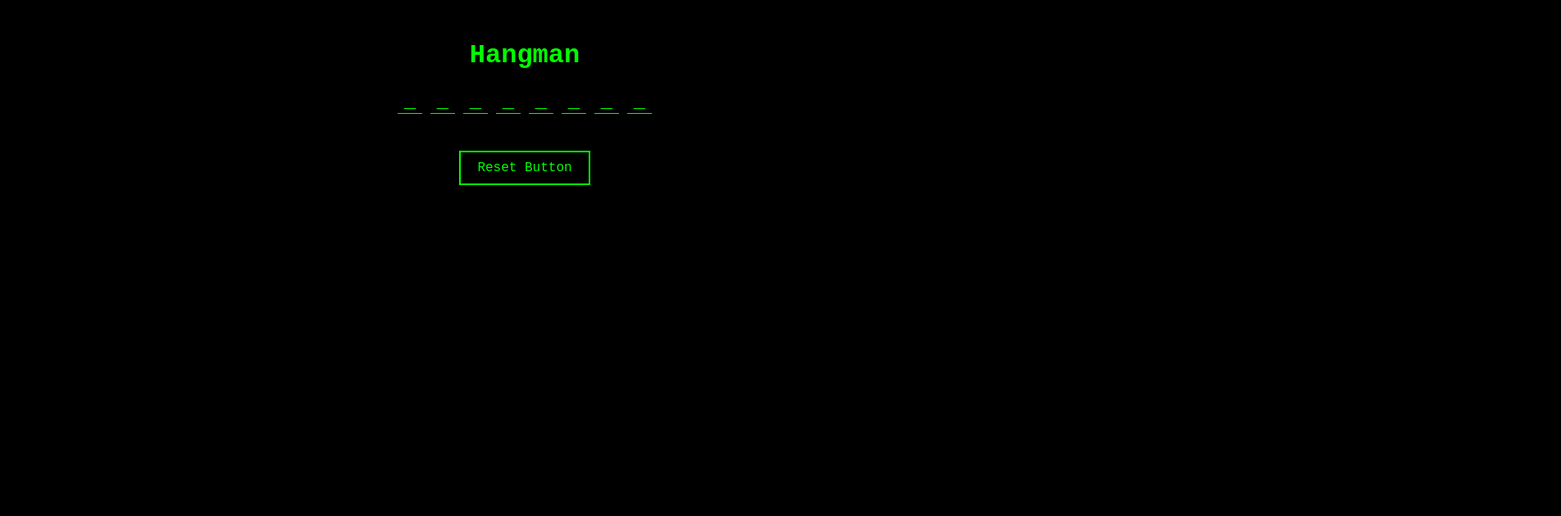
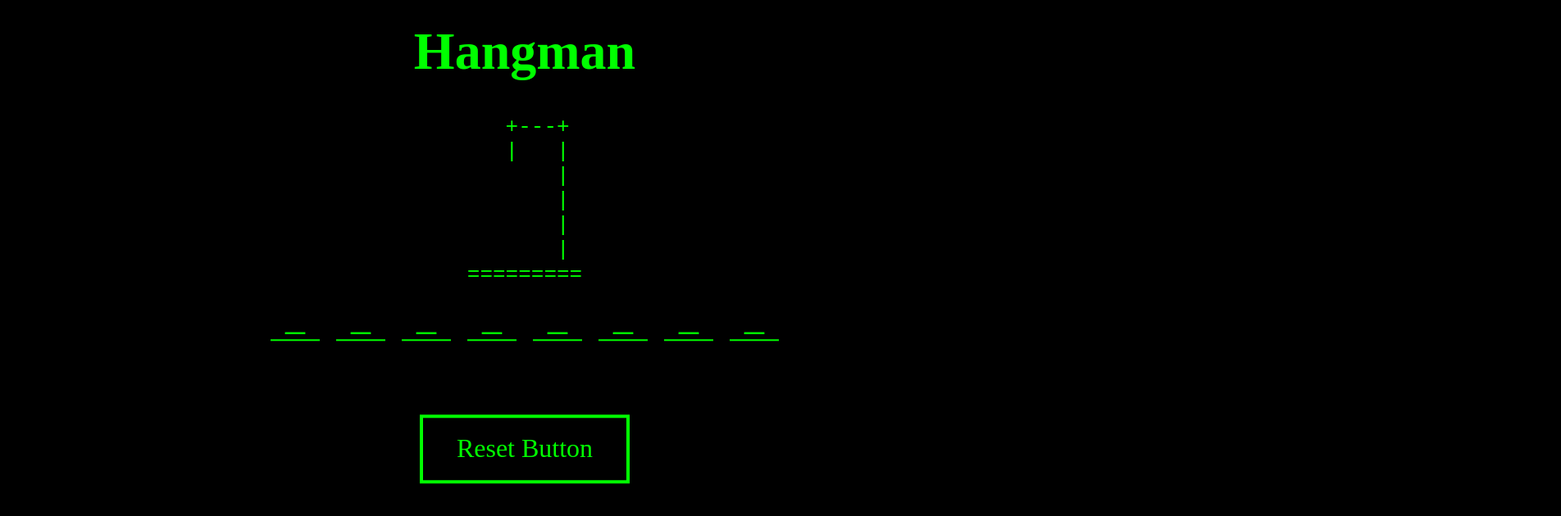
Before and after one commit to JoyzaTech/Hangman, a plain HTML site: page index.html in a window 1280 px wide. Shown: the whole page at 82% size, 1904 px wide, since content can reach past the window. Drawn offline with nearby package versions, Linux system fonts and the light colour scheme; files that its build step writes are made by us from their sources; a web font is replaced by a local one.

Commit message:
update 2

```diff
--- a/index.html
+++ b/index.html
@@ -8,6 +8,7 @@
 </head>
 <body>
     <h1>Hangman</h1>
+    <div id="hangman-container" class="hangman"></div> <!-- Container for Hangman ASCII Art -->
     <div id="word-container"></div>
     <div id="guess-container" class="guessed-letters"></div>
     <div id="remaining-guesses"></div>
--- a/script.js
+++ b/script.js
@@ -1,41 +1,114 @@
 $(document).ready(function(){
-    // A list of words to draw from
-    var words = ['money','unity','gameplay',"innovation",'backpack','sourdough']
+    var words = ['money', 'unity', 'gameplay', 'innovation', 'backpack', 'sourdough'];
+    $('.progress-bar').css('width', '0%');
 
-    // Choose a random word from the array
-    var chosenWord = words[Math.floor(Math.random()*words.length)]
-    var guessedLetters=[]
-    var remainingGuesses = 6
+    // ASCII Art for Hangman in different stages
+    var hangmanArt = [
+        "  +---+\n" +
+        "  |   |\n" +
+        "      |\n" +
+        "      |\n" +
+        "      |\n" +
+        "      |\n" +
+        "=========",
+
+        "  +---+\n" +
+        "  |   |\n" +
+        "  O   |\n" +
+        "      |\n" +
+        "      |\n" +
+        "      |\n" +
+        "=========",
+
+        "  +---+\n" +
+        "  |   |\n" +
+        "  O   |\n" +
+        "  |   |\n" +
+        "      |\n" +
+        "      |\n" +
+        "=========",
+
+        "  +---+\n" +
+        "  |   |\n" +
+        "  O   |\n" +
+        " /|   |\n" +
+        "      |\n" +
+        "      |\n" +
+        "=========",
+
+        "  +---+\n" +
+        "  |   |\n" +
+        "  O   |\n" +
+        " /|\\  |\n" +
+        "      |\n" +
+        "      |\n" +
+        "=========",
+
+        "  +---+\n" +
+        "  |   |\n" +
+        "  O   |\n" +
+        " /|\\  |\n" +
+        " /    |\n" +
+        "      |\n" +
+        "=========",
+
+        "  +---+\n" +
+        "  |   |\n" +
+        "  O   |\n" +
+        " /|\\  |\n" +
+        " / \\  |\n" +
+        "      |\n" +
+        "========="
+    ];
 
 
-    for(var i=0;i<chosenWord.length;i++){
-        $('#word-container').append('<div class="hidden-letter">_</div>')
+    var chosenWord = words[Math.floor(Math.random() * words.length)];
+    var guessedLetters = [];
+    var remainingGuesses = 6;
+    var hangmanStage = 0; // Initial stage of the hangman
+
+    function updateProgress() {
+        var totalLetters = $('.hidden-letter').length;
+        var discoveredLetters = totalLetters - $('.hidden-letter:contains("_")').length;
+        var progressPercentage = (discoveredLetters / totalLetters) * 100;
+        var guessedLettersWidth = $('#guess-container').width();
+    }
+
+    for(var i=0; i<chosenWord.length; i++){
+        $('#word-container').append('<div class="hidden-letter">_</div>');
     }
 
     function updateGuesses(){
-        $('#guess-container').empty()
-        $('#guess-container').text("Guessed letters: " + guessedLetters.join(', '))
+        $('#guess-container').empty();
+        $('#guess-container').text("Guessed letters: " + guessedLetters.join(', '));
     }
 
-    function checkGuess(Letter){
-
-        if(chosenWord.indexOf(Letter) === -1){
-            remainingGuesses--
-            $('#remaining-guesses').text("Remaining Guesses: " + remainingGuesses)
-        }else {
+    function checkGuess(letter){
+        if(chosenWord.indexOf(letter) === -1){
+            remainingGuesses--;
+            hangmanStage++;
+            updateHangman(); // Update hangman display on wrong guess
+            $('#remaining-guesses').text("Remaining Guesses: " + remainingGuesses);
+        } else {
             // Reveal the guessed letter
             $('.hidden-letter').each(function(index){
-                if(chosenWord[index] === Letter){
-                    $(this).text(Letter)
+                if(chosenWord[index] === letter){
+                    $(this).text(letter);
                 }
-            })
+            });
         }
-        updateGuesses()
-        checkGameStatus()
+        updateGuesses();
+        checkGameStatus();
     }
 
     function checkGameStatus() {
         var hiddenLetters = $('.hidden-letter:contains("_")');
+        var totalLetters = $('.hidden-letter').length;
+        var discoveredLetters = totalLetters - hiddenLetters.length;
+        var progressPercentage = (discoveredLetters / totalLetters) * 100;
+
+        $('.progress-bar').css('width', progressPercentage + '%');
+
         if (hiddenLetters.length === 0) {
             // Reveal the last hidden letter before displaying the winning message
             $('.hidden-letter').each(function(index) {
@@ -44,6 +117,7 @@ $(document).ready(function(){
                 }
             });
             alert('You won!');
+             // Set progress bar to full
             resetGame();
         } else if (remainingGuesses === 0) {
             alert("You're bad at the game, the word was: " + chosenWord);
@@ -51,25 +125,31 @@ $(document).ready(function(){
         }
     }
 
-
-
     function resetGame(){
-        guessedLetters = []
-        remainingGuesses = 6
-        $('#remaining-guesses').text('Remaining Guesses: ' + remainingGuesses)
-        $('#word-container').empty()
-        chosenWord = words[Math.floor(Math.random()*words.length)]
-        for(var i=0;i<chosenWord.length;i++){
-            $('#word-container').append('<div class="hidden-letter">_</div>')
+        guessedLetters = [];
+        remainingGuesses = 6;
+        hangmanStage = 0; // Reset hangman stage
+        $('#remaining-guesses').text('Remaining Guesses: ' + remainingGuesses);
+        $('#word-container').empty();
+        chosenWord = words[Math.floor(Math.random() * words.length)];
+        for(var i=0; i<chosenWord.length; i++){
+            $('#word-container').append('<div class="hidden-letter">_</div>');
         }
-        updateGuesses()
+        updateGuesses();
+        updateHangman(); // Update hangman display on game reset
     }
 
+    function updateHangman() {
+        $('#hangman-container').html(hangmanArt[hangmanStage]);
+    }
+
+    updateHangman(); // Initial display of hangman
+
     $(document).keypress(function(event){
-        var letter = String.fromCharCode(event.which).toLowerCase()
+        var letter = String.fromCharCode(event.which).toLowerCase();
         if(letter.match(/[a-z]/) && guessedLetters.indexOf(letter) === -1){
-            guessedLetters.push(letter)
-            checkGuess(letter)
+            guessedLetters.push(letter);
+            checkGuess(letter);
         }
-    })
-})
+    });
+});
--- a/style.css
+++ b/style.css
@@ -1,9 +1,16 @@
+@font-face {
+  font-family: "joyza";
+  src: url(../fonts/jdot.ttf);
+}
+/* Existing CSS code remains the same */
 body {
+  padding-top: 10%;
+  padding-bottom: 10%;
   background-color: #000; /* Black background */
   color: #00ff00; /* Green text for retro effect */
-  font-family: "Courier New", Courier, monospace; /* Use a monospaced font for retro feel */
+  font-family: "joyza"; /* Use a monospaced font for retro feel */
   text-align: center;
-  padding: 20px;
+  scale: 200%;
 }
 body h1 {
   font-size: 2em;
@@ -23,6 +30,10 @@ body #remaining-guesses {
   margin-top: 20px;
   font-size: 1.2em;
 }
+body .hangman {
+  white-space: pre;
+  font-family: monospace;
+}
 body .reset-button {
   background-color: #000;
   color: #00ff00;
@@ -32,7 +43,7 @@ body .reset-button {
   cursor: pointer;
   transition: background-color 0.3s;
   margin-top: 20px;
-  font-family: "Courier New", Courier, monospace;
+  font-family: "joyza";
 }
 body .reset-button:hover {
   background-color: #00ff00; /* Green background on hover */
```
